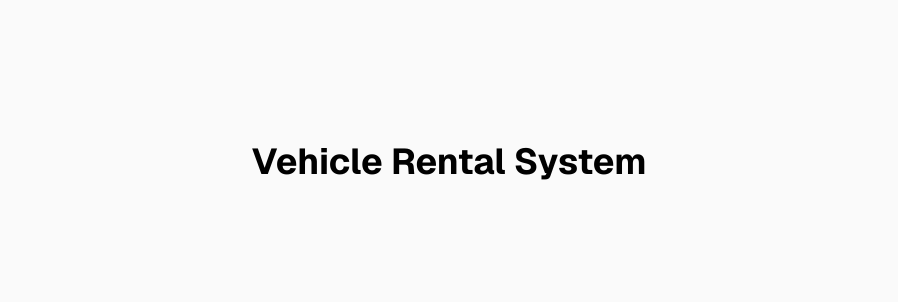
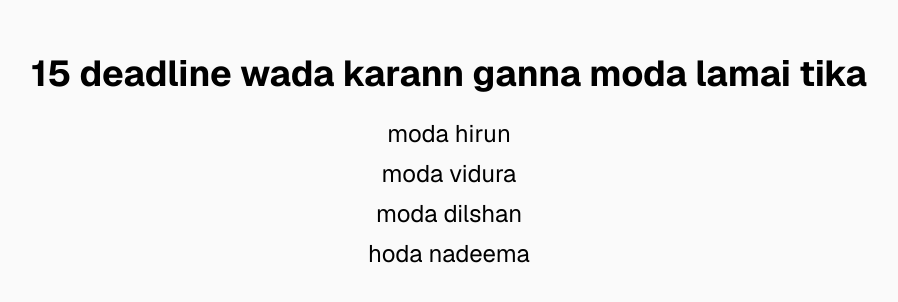
Before and after one commit to nadeemajayasinghe/vehicle-rental-system-frontend, a Next.js app: page / in a window 1280 px wide. Shown: the part 238-540 px from the top of the page, without its empty margins (191-1089 px from the left). Built offline with nearby package versions, Linux system fonts and the light colour scheme.

Commit message:
complete

```diff
--- a/src/app/page.tsx
+++ b/src/app/page.tsx
@@ -2,9 +2,17 @@ export default function Home() {
   return (
     <div className="flex min-h-screen items-center justify-center bg-zinc-50 font-sans dark:bg-black">
       <main className="flex items-center justify-center">
-        <h1 className="text-4xl font-bold text-black dark:text-zinc-50">
-          Vehicle Rental System
-        </h1>
+        <div className="text-center">
+          <h1 className="text-4xl font-bold text-black dark:text-zinc-50 mb-6">
+            15 deadline wada karann ganna moda lamai tika
+          </h1>
+          <ul className="text-2xl text-black dark:text-zinc-50 space-y-2">
+            <li>moda hirun</li>
+            <li>moda vidura</li>
+            <li>moda dilshan</li>
+            <li>hoda nadeema</li>
+          </ul>
+        </div>
       </main>
     </div>
   );
```
